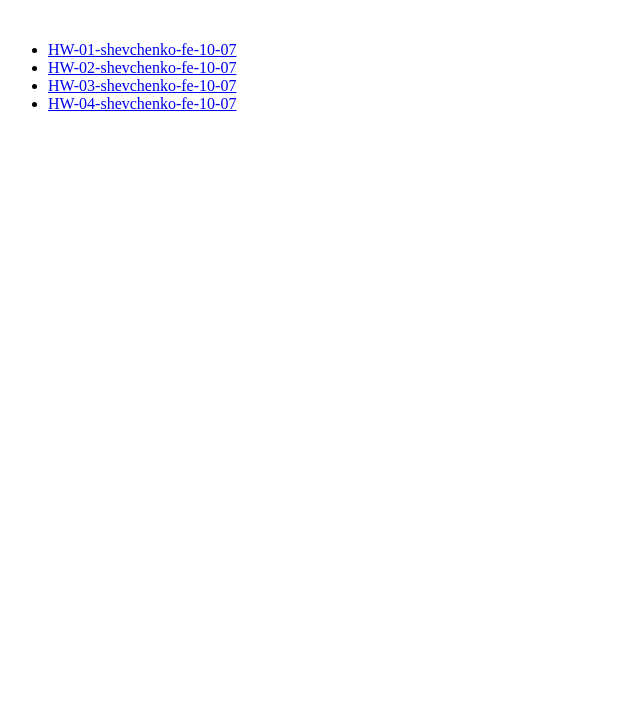
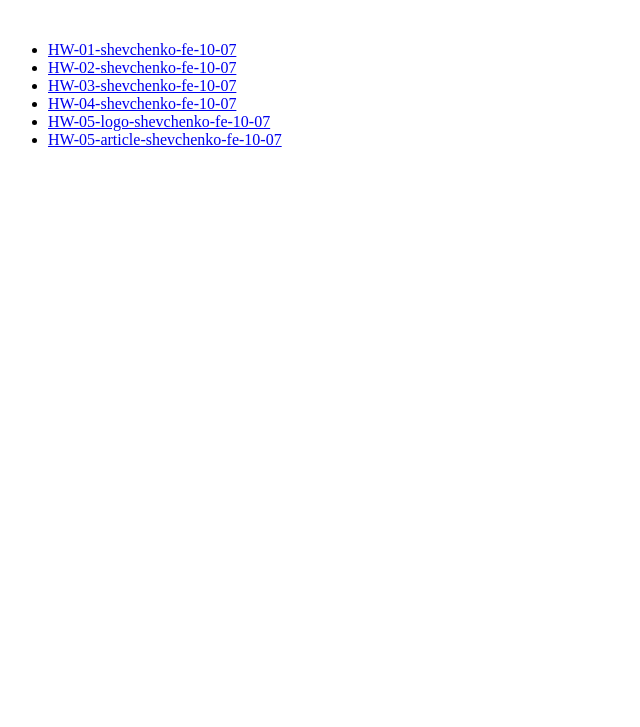
Before and after one commit to Dr-x-edit/fe-start-10-07, a plain HTML site: page index.html in a window 1280 px wide. Shown: the part 73-800 px from the top of the page, without its empty margins (0-640 px from the left). Drawn offline with Linux system fonts and the light colour scheme.

Commit message:
Off-topic refresh

```diff
--- a/index.html
+++ b/index.html
@@ -29,6 +29,19 @@
           >HW-04-shevchenko-fe-10-07</a
         >
       </li>
+      <li>
+        <a href="05-logo/index.html" target="_blank" rel="noopener noreferrer"
+          >HW-05-logo-shevchenko-fe-10-07</a
+        >
+      </li>
+      <li>
+        <a
+          href="05-article/index.html"
+          target="_blank"
+          rel="noopener noreferrer"
+          >HW-05-article-shevchenko-fe-10-07</a
+        >
+      </li>
     </ul>
   </body>
 </html>
```
